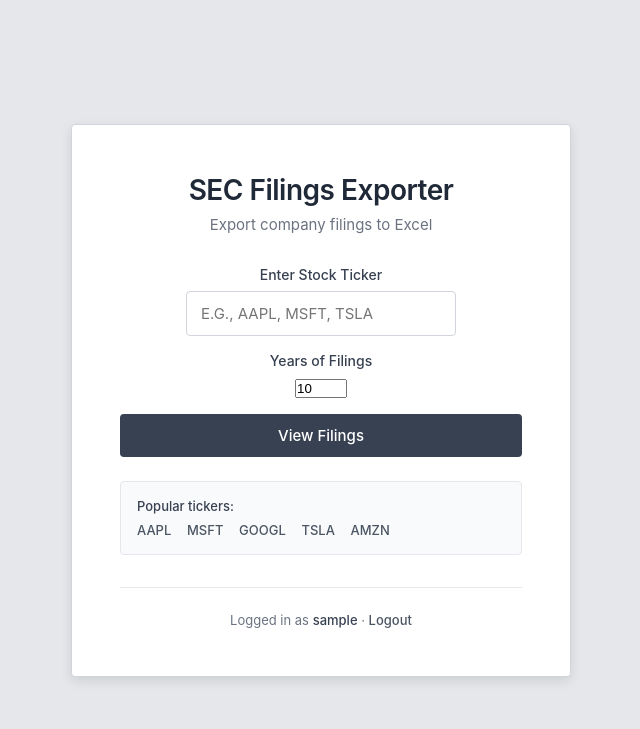
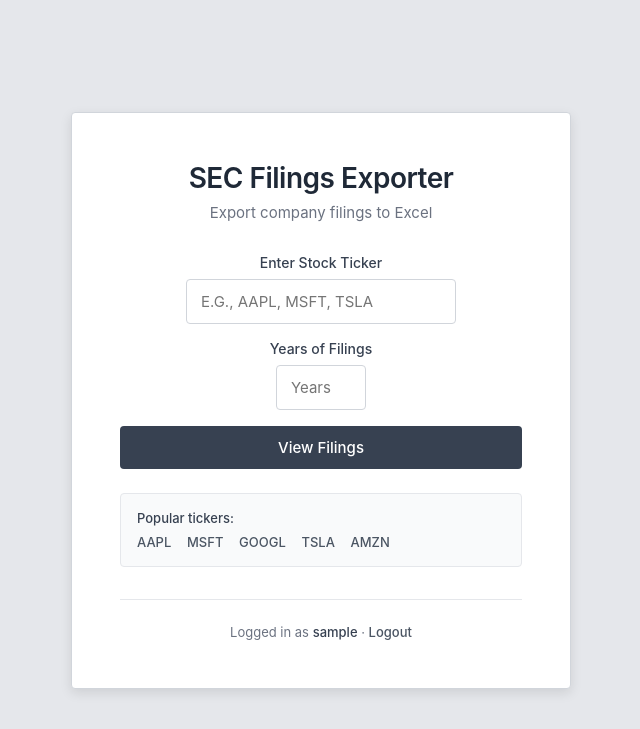
Before and after one commit to VishalMehta06/edgar-export, a Flask app: page / in a window 1280 px wide. Shown: the top 729 px of the page, without its empty margins (319-959 px from the left). Run offline with Flask 3, Linux system fonts and the light colour scheme; the visitor is signed in with stand-in values (Sample User, id 1).

Commit message:
UI Changes

```diff
--- a/templates/home.html
+++ b/templates/home.html
@@ -76,7 +76,23 @@
       font-family: 'Inter', 'Helvetica Neue', Arial, sans-serif;
     }
 
-    input[type="text"]:focus {
+    input[type="number"] {
+      padding: 12px 14px;
+      font-size: 15px;
+      border: 1px solid #d1d5db;
+      border-radius: 4px;
+      transition: all 0.15s;
+      font-family: 'Inter', 'Helvetica Neue', Arial, sans-serif;
+      appearance: textfield;
+    }
+
+    input[type="number"]::-webkit-outer-spin-button,
+    input[type="number"]::-webkit-inner-spin-button {
+      appearance: none;
+    }
+
+    input[type="text"]:focus,
+    input[type="number"]:focus {
       outline: none;
       border-color: #4b5563;
       box-shadow: 0 0 0 3px rgba(75, 85, 99, 0.1);
@@ -248,7 +264,7 @@
           type="number"
           id="years"
           name="years"
-          value="10"
+          placeholder="Years"
           min="1"
           max="30"
           title="Number of years of filings to load (1–30)"
@@ -280,17 +296,37 @@
       startProgress();
     }
 
+    // Phase 1: drift toward 70% while the server is working.
+    // Phase 2: once the new page has loaded, run quickly to 100%.
+    let progressInterval = null;
+    let currentWidth = 0;
+
     function startProgress() {
       const bar = document.getElementById('progress-bar');
-      let width = 0;
-      // Simulate progress: fast at first, asymptotically approach 60%
-      const interval = setInterval(() => {
-        const remaining = 60 - width;
-        width += remaining * 0.04;
-        bar.style.width = Math.min(width, 60) + '%';
-        if (width >= 60) clearInterval(interval);
+      currentWidth = 0;
+      clearInterval(progressInterval);
+      progressInterval = setInterval(() => {
+        const remaining = 70 - currentWidth;
+        currentWidth += remaining * 0.04;
+        bar.style.width = Math.min(currentWidth, 70) + '%';
+        if (currentWidth >= 70) clearInterval(progressInterval);
       }, 120);
     }
+
+    // When the new page begins to paint, sprint the bar to 100%.
+    window.addEventListener('pageshow', () => {
+      const bar = document.getElementById('progress-bar');
+      if (!bar) return;
+      clearInterval(progressInterval);
+      const sprint = setInterval(() => {
+        currentWidth += (100 - currentWidth) * 0.12;
+        bar.style.width = Math.min(currentWidth, 100) + '%';
+        if (currentWidth >= 99.5) {
+          bar.style.width = '100%';
+          clearInterval(sprint);
+        }
+      }, 60);
+    });
 
     function handleSubmit(event) {
       event.preventDefault();
```
Also changed, not shown: templates/filings.html (+31 -29 lines).
